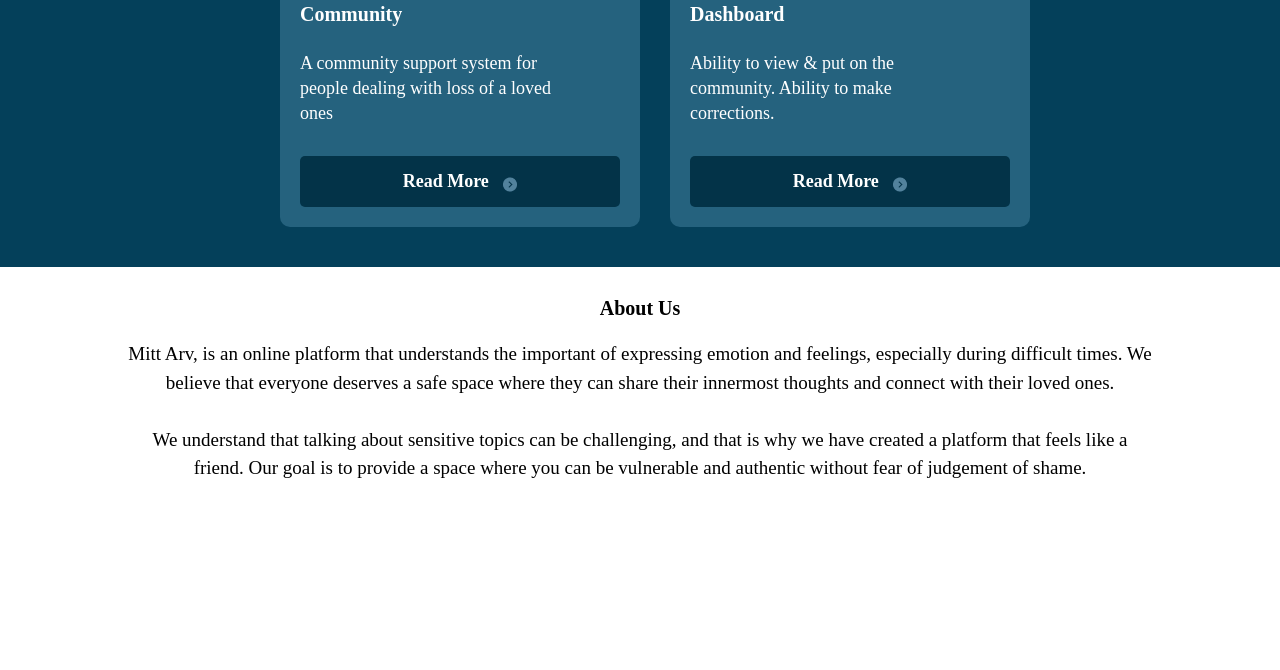
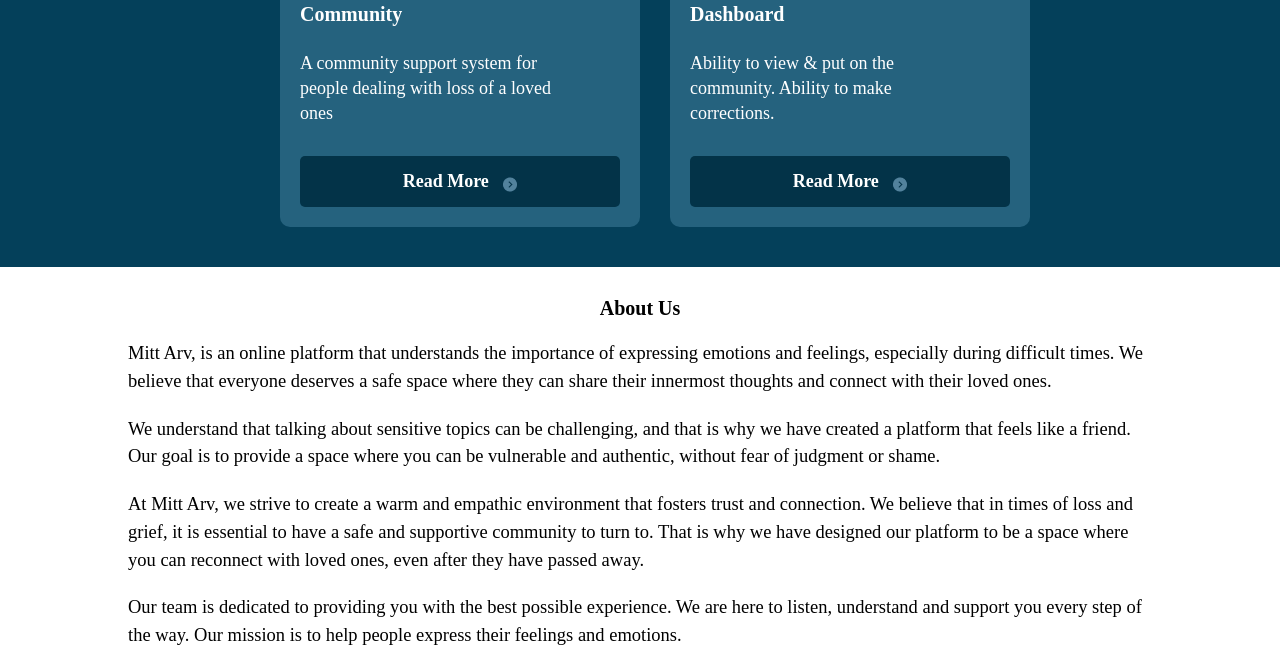
Before and after one commit to Ayomidespenz/MittArv, a plain HTML site: page index.html in a window 1280 px wide. Shown: the part 1538-2208 px from the top of the page. Before the commit the page ends 2021 px from the top, so only its background shows below. Drawn offline with Linux system fonts and the light colour scheme.

Commit message:
Added margin to the About

```diff
--- a/index.html
+++ b/index.html
@@ -79,8 +79,22 @@
     <div class="about">
         <h3>About Us</h3>
         <div class="para">
-        <p>Mitt Arv, is an online platform that understands the important of expressing emotion and feelings, especially during difficult times. We believe that everyone deserves a safe space where they can share their innermost thoughts and connect with their loved ones.</p> <br>
-            <p>We understand that talking about sensitive topics can be challenging, and that is why we have created a platform that feels like a friend. Our goal is to provide a space where you can be vulnerable and authentic without fear of judgement of shame.</p></div>
+       <div> <p class="txt">Mitt Arv, is an online platform that understands the importance of expressing emotions and feelings, especially during difficult times. We believe that everyone deserves a safe space where they can share their innermost thoughts and connect with their loved ones.</p>
+    </div>
+
+
+
+          <div> <p class="txt"> We understand that talking about sensitive topics can be challenging, and that is why we have created a platform that feels like a friend. Our goal is to provide a space where you can be vulnerable and authentic, without fear of judgment or shame.</p></div>
+
+
+
+
+          <div>  <p class="txt" >At Mitt Arv, we strive to create a warm and empathic environment that fosters trust and connection. We believe that in times of loss and grief, it is essential to have a safe and supportive community to turn to. That is why we have designed our platform to be a space where you can reconnect with loved ones, even after they have passed away.</p></div>
+
+
+
+           <div> <p class="txt">Our team is dedicated to providing you with the best possible experience. We are here to listen, understand and support you every step of the way. Our mission is to help people express their feelings and emotions. </p>
+           </div></div>
     </div>
 
     <footer>
--- a/style.css
+++ b/style.css
@@ -146,6 +146,11 @@
     width: 80%;
     margin-top: 20px;
     line-height: 1.5;
-    font-size: 19px;
+    font-size: 18.5px;
     margin-left: 10%;
 }
+
+.txt {
+    text-align: left;
+    margin-bottom: 20px;
+}
```
